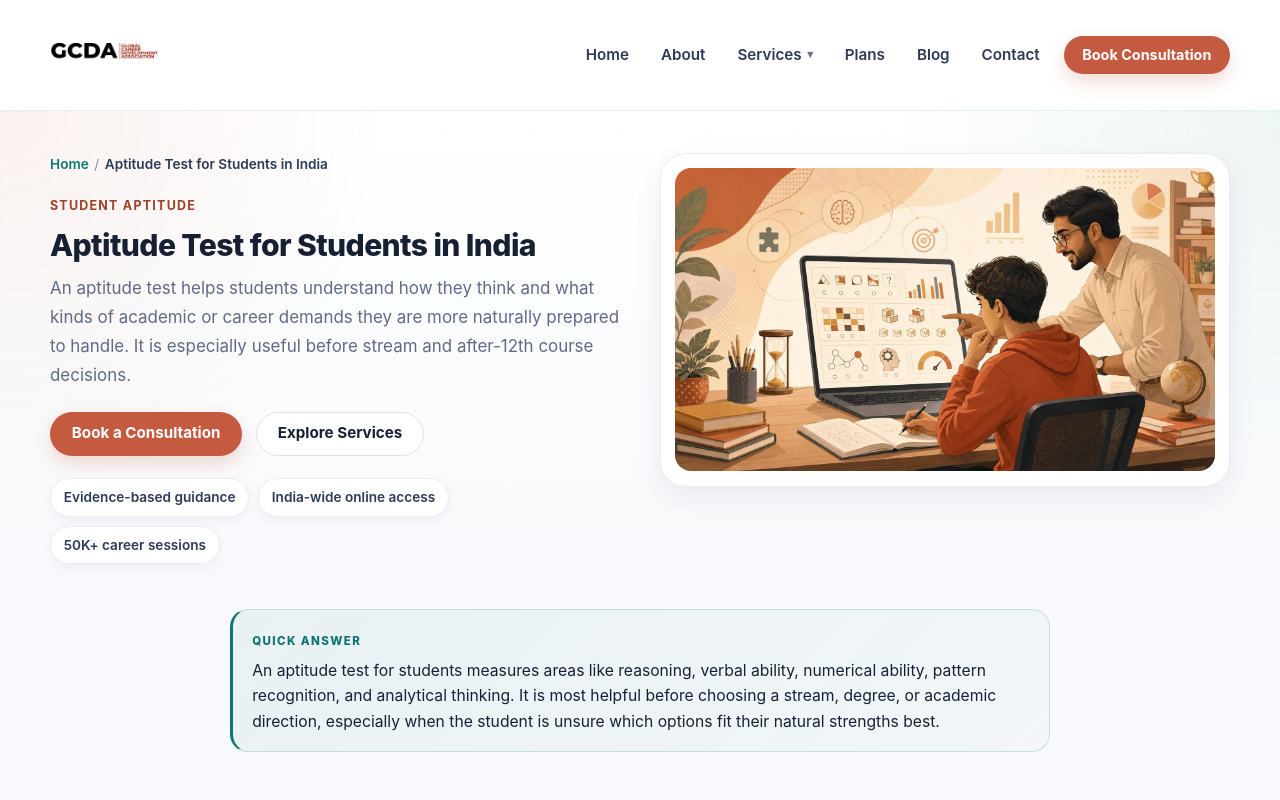
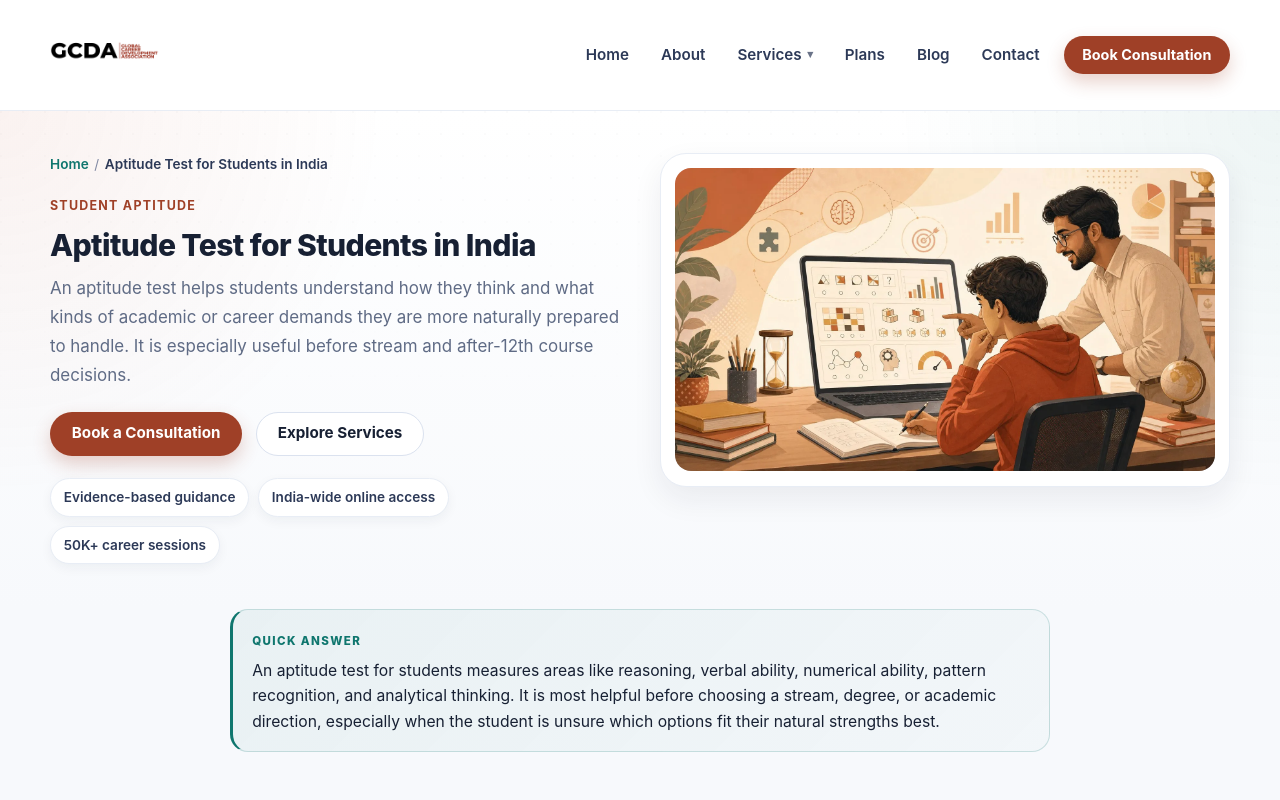
Before and after one commit to corezex/Gcda, a Next.js app: page /aptitude-test-for-students in a window 1280 px wide. Shown: the top 800 px of the page. Built offline with nearby package versions, Linux system fonts and the light colour scheme.

Commit message:
Improve primary button contrast
Co-authored-by: arena-agent <297053741+arena-agent@users.noreply.github.com>

```diff
--- a/app/globals.css
+++ b/app/globals.css
@@ -7,6 +7,7 @@
   /* Brand */
   --primary: #c45b40;
   --primary-dark: #9f4027;
+  --primary-deep: #7f301c;
   --primary-soft: rgba(196, 91, 64, 0.1);
   --primary-softer: rgba(196, 91, 64, 0.05);
 
@@ -235,13 +236,13 @@ h4 {
 .button:active { transform: translateY(0); }
 
 .button-primary {
-  background: var(--primary);
+  background: var(--primary-dark);
   color: #fff;
-  box-shadow: 0 8px 18px rgba(196, 91, 64, 0.22);
+  box-shadow: 0 8px 18px rgba(159, 64, 39, 0.24);
 }
 .button-primary:hover {
-  background: var(--primary-dark);
-  box-shadow: 0 12px 24px rgba(196, 91, 64, 0.3);
+  background: var(--primary-deep);
+  box-shadow: 0 12px 24px rgba(127, 48, 28, 0.3);
 }
 
 .button-secondary {
```
